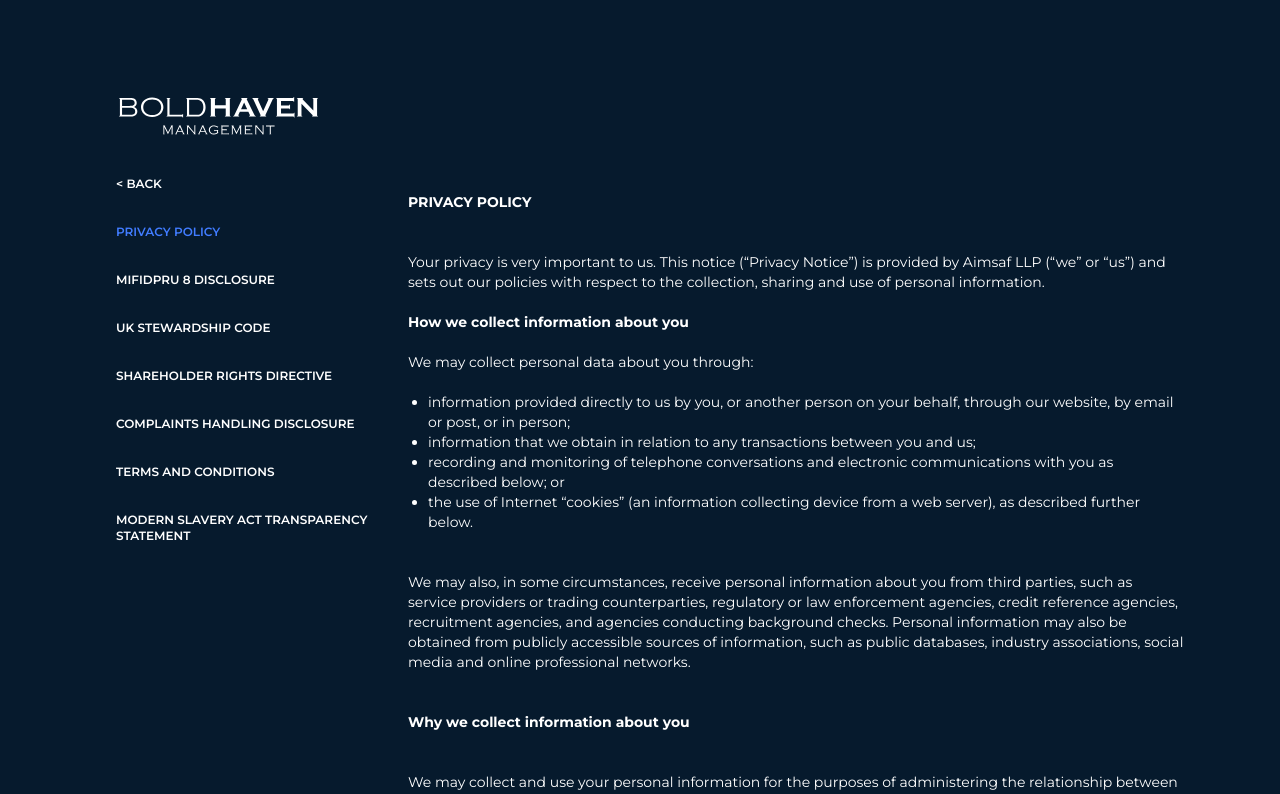
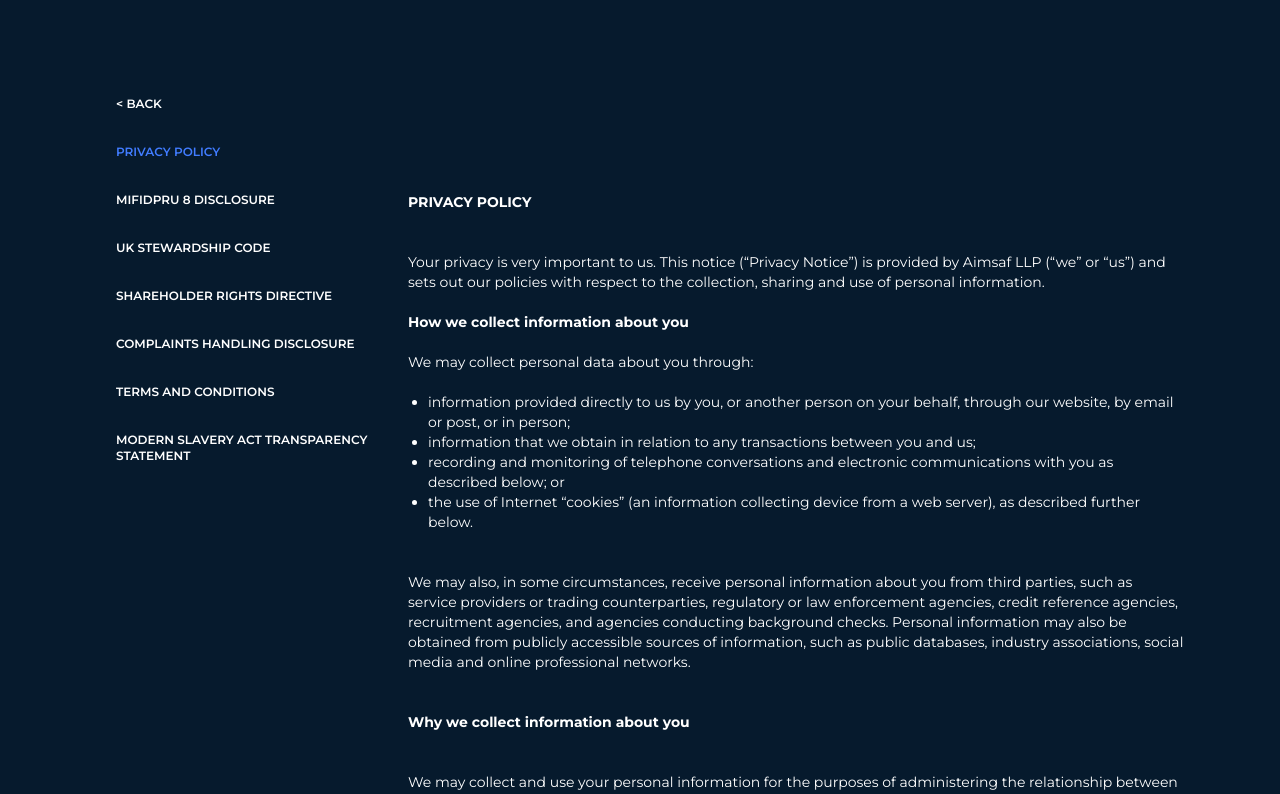
Before and after one commit to KodeKenobi/aimsaf, a Next.js app: page /regulatory-documents in a window 1280 px wide. Shown: the top 794 px of the page. Built offline with nearby package versions, Linux system fonts and the light colour scheme.

Commit message:
Remove favicon and logo

```diff
--- a/src/app/regulatory-documents/page.tsx
+++ b/src/app/regulatory-documents/page.tsx
@@ -147,11 +147,11 @@
                         </table>
                         <br />< br />
                         <p className="text-sm mt-10">
-                        The fixed and variable components of remuneration are appropriately balanced: the fixed component represents a sufficiently high proportion of the total remuneration to enable the operation of a fully flexible policy on variable remuneration. This allows for the possibility of paying no variable remuneration component, which the Firm would do in certain situations, such as where the Firm&apos;s profitability performance is constrained, or where there is a risk that the Firm may not be able to meet its capital or liquidity regulatory requirements.
+                            The fixed and variable components of remuneration are appropriately balanced: the fixed component represents a sufficiently high proportion of the total remuneration to enable the operation of a fully flexible policy on variable remuneration. This allows for the possibility of paying no variable remuneration component, which the Firm would do in certain situations, such as where the Firm&apos;s profitability performance is constrained, or where there is a risk that the Firm may not be able to meet its capital or liquidity regulatory requirements.
                         </p>
                         <p className="text-sm font-bold uppercase mb-10 mt-10">Governance and Oversight</p>
                         <p className="text-sm">
-                        The Governing Body is responsible for setting and overseeing the implementation of AIMSAF HOLDINGS&apos;s remuneration policy and practices. In order to fulfil its responsibilities, the Governing Body:
+                            The Governing Body is responsible for setting and overseeing the implementation of AIMSAF HOLDINGS&apos;s remuneration policy and practices. In order to fulfil its responsibilities, the Governing Body:
                             <br />
                             <br />
                             <ul className="list-disc">
@@ -412,7 +412,6 @@
             <div className="grid grid-cols-1 md:grid-cols-4 gap-6 h-full">
                 <div className="menu lg:col-span-1 col-span-4 lg:fixed block">
                     <ul>
-                        <a href="/"><img src="./aimsaf-logo.svg" className="w-42 mb-10 " /></a>
                         <p onClick={() => router.push('/')} className="text-white uppercase font-sans text-primary text-xs font-semibold mb-8 cursor-pointer">{`< BACK`}</p>
                         {links.map((item: any, key: number) => {
                             return <div key={key} className="flex flex-row items-center gap-1 w-[90%]">{item.icon && <Image className="mb-8" width={15} height={15} src={"/icon-pdf.svg"} alt={"pdf-icon"} />}<li key={key} onClick={() => { setContent(item.name) }} className="uppercase font-sans text-primary text-xs font-semibold mb-8 cursor-pointer" style={item.name === content ? { color: '#417CFF' } : { color: '#fff' }}>{item.name}</li></div>
```
Also changed, not shown: public/aimsaf-logo.svg (deleted), 1 other file (tests, documents, lock files or other folders).
